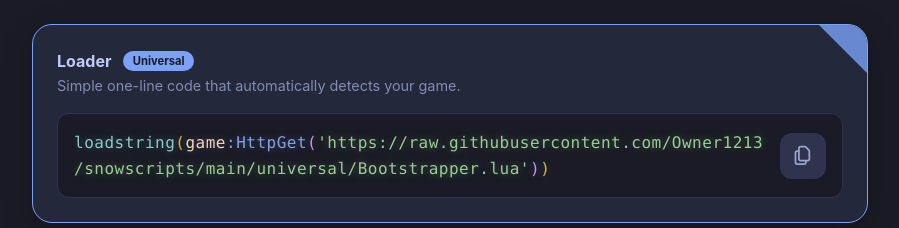
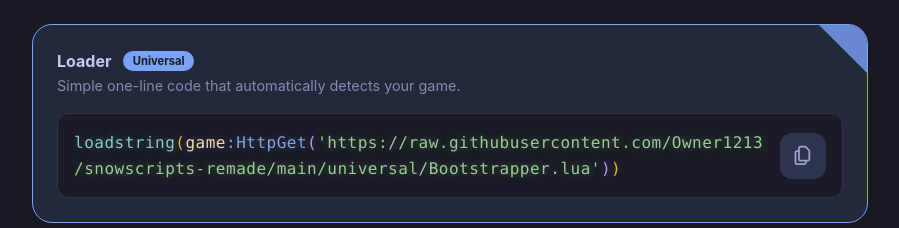
Before and after one commit to Owner1213/snowscriptss, a website: page index.html in a window 1280 px wide. Shown: the part 1140-1368 px from the top of the page, without its empty margins (190-1089 px from the left). Drawn offline with Linux system fonts and the light colour scheme.

Commit message:
Update index.html

```diff
--- a/index.html
+++ b/index.html
@@ -36,7 +36,7 @@
                 <h4>Loader <span class="chip recommended">Universal</span></h4>
                 <p>Simple one-line code that automatically detects your game.</p>
                 <div class="code-block">
-                    <pre><span class="loadstring">loadstring</span><span class="p">(</span><span class="yellowgame">game</span><span class="bluehttp">:HttpGet</span><span class="p2">(</span><span class="string">'https://raw.githubusercontent.com/Owner1213/snowscripts/main/universal/Bootstrapper.lua'</span><span class="p2">)</span><span class="p">)</span></pre>
+                    <pre><span class="loadstring">loadstring</span><span class="p">(</span><span class="yellowgame">game</span><span class="bluehttp">:HttpGet</span><span class="p2">(</span><span class="string">'https://raw.githubusercontent.com/Owner1213/snowscripts-remade/main/universal/Bootstrapper.lua'</span><span class="p2">)</span><span class="p">)</span></pre>
                     <button class="copy-button"
                         onclick="copyToClipboard(this, `loadstring(game:HttpGet('https://raw.githubusercontent.com/Owner1213/snowscripts/main/universal/Bootstrapper.lua'))`)">
                         <svg class="copy-icon" viewBox="0 0 24 24" fill="none" stroke="currentColor" stroke-width="2">
```
